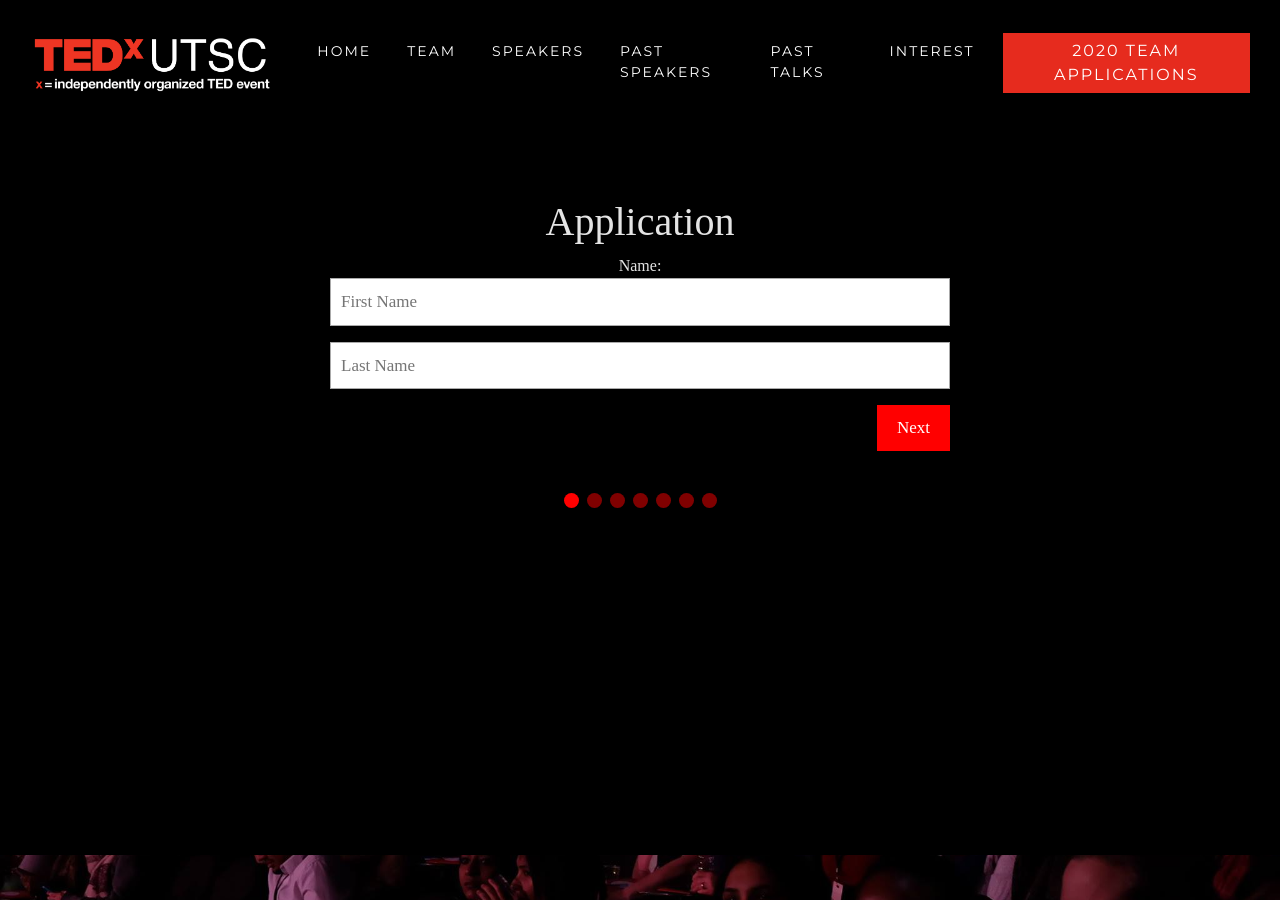
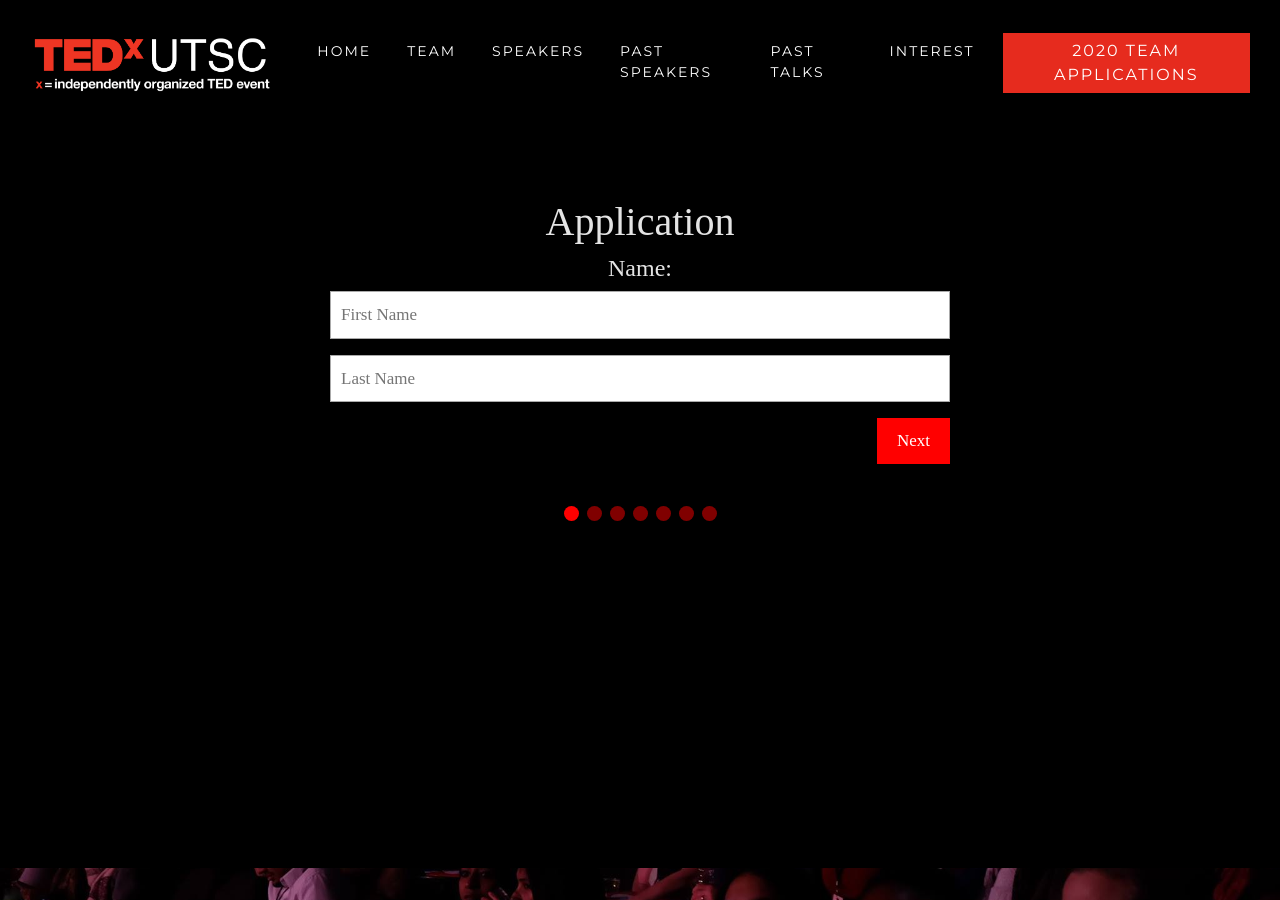
Before and after one commit to junthehacker/tedxutsc, a Jekyll site: the page built from associate-application.html, in a window 1280 px wide and 900 px high, scrolled down 364 px. Built offline with Jekyll 4.4.1, drawn with Linux system fonts in a browser that asks for light colours.

Commit message:
made question larger and used fetch for form data

```diff
--- a/assets/js/form/associateApplication.js
+++ b/assets/js/form/associateApplication.js
@@ -1,4 +1,6 @@
 var currentTab = 0;
+var scriptURL = "https://script.google.com/macros/s/AKfycbxq0GIXDVKGZc09Auk_RakCT25xXawb7Mg6IYm0S-pyHdOmhwU/exec";
+const form = document.forms['submit-to-google-sheet'];
 showTab(currentTab);
 
 function showTab(n) {
@@ -31,8 +33,11 @@
   currentTab = currentTab + n;
 
   if (currentTab >= x.length) {
+    fetch(scriptURL, {method: 'POST', body: new FormData(form)})
+      .then(Response => console.log('Success!', response))
+      .catch(error => console.error('Error!', error.message))
+    document.getElementById("regForm").submit();
 
-    document.getElementById("regForm").submit();
     return false;
   }
 
@@ -43,8 +48,6 @@
 
   var x, y, i, valid = true;
   x = document.getElementsByClassName("tab");
-  //y = x[currentTab].getElementsByTagName("input");
-  //y = x[currentTab].getElementsByClassName("application");
   y = x[currentTab].querySelectorAll("input, textarea");
 
   for (i = 0; i < y.length; i++) {
@@ -60,9 +63,8 @@
   if (valid) {
     document.getElementsByClassName("step")[currentTab].className += " finish";
   }
-
   if(currentTab == 3) {
-    return true;
+    valid = true;
   }
   return valid;
 }
--- a/associate-application.html
+++ b/associate-application.html
@@ -7,9 +7,7 @@
   box-sizing: border-box;
 }
 
-
 #regForm {
-
   margin: 100px auto;
   font-family: Raleway;
   padding: 40px;
@@ -94,37 +92,37 @@
             audience.
         </p>
 
-        <form id="regForm" action="">
+        <form id="regForm" action="" name="submit-to-google-sheet">
             <h1>Application</h1>
 
-            <div class="tab"> Name:
-                <p><input placeholder="First Name" oninput="this.className = ''"></p>
-                <p><input placeholder="Last Name" oninput="this.className = ''"></p>
+            <div class="tab"> <h4>Name:</h4>
+                <p><input name="first name" placeholder="First Name" oninput="this.className = ''"></p>
+                <p><input name="last name" placeholder="Last Name" oninput="this.className = ''"></p>
             </div>
-            <div class="tab"> Contact:
-                <p><input placeholder="Email" type="email" oninput="this.className = ''"></p>
-                <p><input  placeholder="Phone Number" type="tel" oninput="this.className = ''"></p>
+            <div class="tab"> <h4>Contact:</h4>
+                <p><input name="email" placeholder="Email" type="email" oninput="this.className = ''"></p>
+                <p><input name="phone number" placeholder="Phone Number" type="tel" oninput="this.className = ''"></p>
             </div>
-            <div class="tab"> Academics:
-                <p><input placeholder="Program Study" type="text" oninput="this.className = ''"></p>
-                <p><input  placeholder="Year of Study (Fall 2019)" type="text" oninput="this.className = ''"></p>
+            <div class="tab"> <h4>Academics:</h4>
+                <p><input name="program study" placeholder="Program Study" type="text" oninput="this.className = ''"></p>
+                <p><input name="year of study" placeholder="Year of Study (Fall 2019)" type="text" oninput="this.className = ''"></p>
             </div>
-            <div class="tab"> Social Media: <br/> (Optional)
-                <p><input placeholder="Facebook" type="text" oninput="this.className = ''"></p>
-                <p><input placeholder="Twitter" type="text" oninput="this.className = ''"></p>
-                <p><input placeholder="Skype/Hangout" type="text" oninput="this.className = ''"></p>
+            <div class="tab"> <h4>Social Media: <br/> (Optional)</h4>
+                <p><input name="facebook" placeholder="Facebook" type="text" oninput="this.className = ''"></p>
+                <p><input name="twitter" placeholder="Twitter" type="text" oninput="this.className = ''"></p>
+                <p><input name="skype/hangouts" placeholder="Skype/Hangout" type="text" oninput="this.className = ''"></p>
             </div>
             <div class="tab">
-                Please list out any commitments (i.e. work terms, extra curricular, etc.) you may be involved in for the coming year (beginning September 2018) and include the duration of each commitment <br/>
+                <h4>Please list out any commitments (i.e. work terms, extra curricular, etc.) you may be involved in for the coming year (beginning September 2018) and include the duration of each commitment <br/></h4>
                 <p><textarea name="commitments" id="" cols="50" rows="5" oninput="this.className = ''"></textarea></p>
             </div>
             <div class="tab">
-                What makes you passionate about the TED movement? Why would you like to become a part of TEDxUTSC?
-                <p><textarea name="commitments" id="" cols="50" rows="5" oninput="this.className = ''"></textarea></p>
+                <h4>What makes you passionate about the TED movement? Why would you like to become a part of TEDxUTSC?</h4>
+                <p><textarea name="passion" id="" cols="50" rows="5" oninput="this.className = ''"></textarea></p>
             </div>
             <div class="tab">
-                What unique skill can you bring to the TEDxUTSC team? How does your experience demonstrate this?
-                <p><textarea  name="commitments" id="" cols="50" rows="5" oninput="this.className = ''"></textarea></p>
+                <h4>What unique skill can you bring to the TEDxUTSC team? How does your experience demonstrate this?</h4>
+                <p><textarea  name="skills" id="" cols="50" rows="5" oninput="this.className = ''"></textarea></p>
             </div>
             <div style="overflow: auto;">
                 <div style="float:right;">
```
